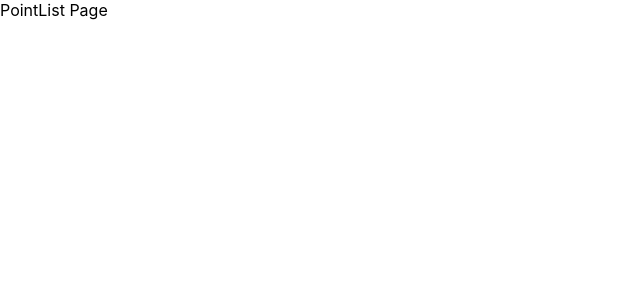
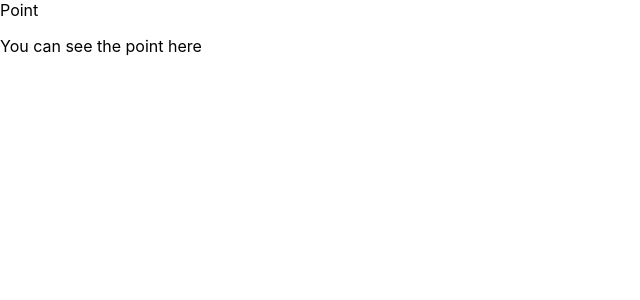
Before and after one commit to i11u/world-tour, a React (Create React App) app: page /pointlist in a window 1280 px wide. Shown: the top 300 px of the page, without its empty margins (0-640 px from the left). Built offline with nearby package versions, Linux system fonts and the light colour scheme.

Commit message:
PointListPageを少し変更した

```diff
--- a/src/pages/PointListPage.js
+++ b/src/pages/PointListPage.js
@@ -1,5 +1,9 @@
 function PointListPage() {
-  return <div>PointList Page</div>;
+  return (
+    <div>
+      Point<p>You can see the point here</p>
+    </div>
+  );
 }
 
 export default PointListPage;
```
